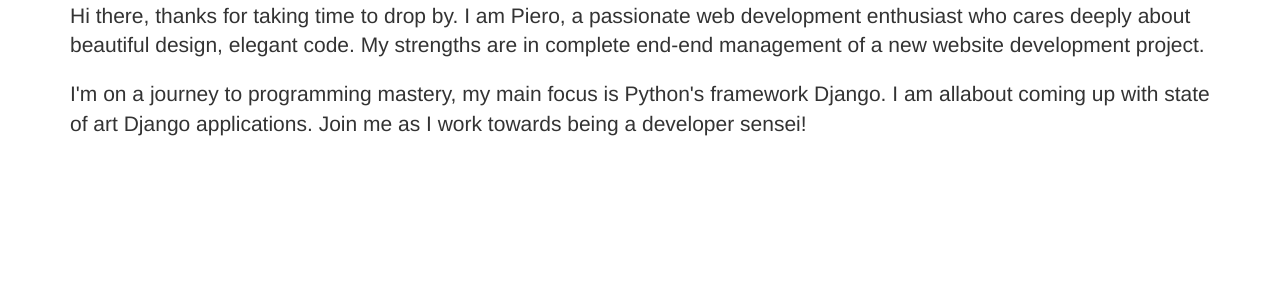
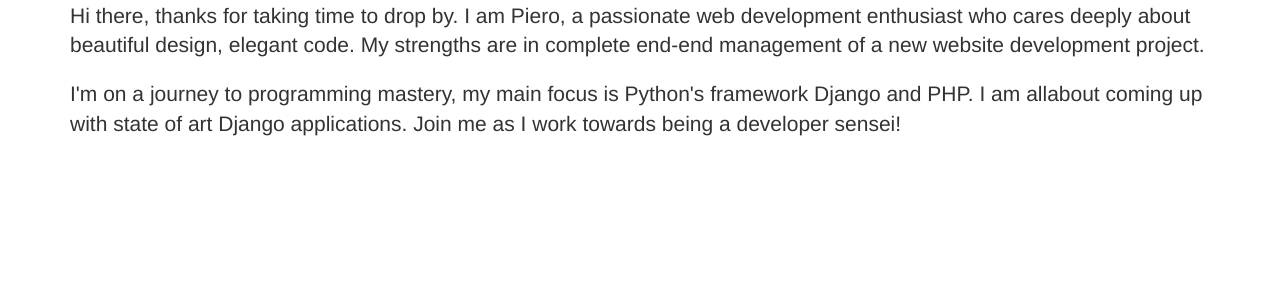
Before and after one commit to nkushh/portfolio, a Django app: page / in a window 1280 px wide. Shown: the part 1097-1385 px from the top of the page. Run offline with Django 3.2, Linux system fonts and the light colour scheme; data that the repository does not hold is empty; some libraries are stand-ins or nearby versions; some web fonts are replaced.

Commit message:
Made changes to portfolio app home page

```diff
--- a/templates/home.html
+++ b/templates/home.html
@@ -15,7 +15,7 @@
 	</div>
 	<img class="img-responsive img-circle center-block bio-image" src="{% static '/images/me.png' %}">
 	<p class="lead">Hi there, thanks for taking time to drop by. I am Piero, a passionate web development enthusiast who cares deeply about beautiful design, elegant code. My strengths are in complete end-end management of a new website development project.</p>
-	<p class="lead">I'm on a journey to programming mastery, my main focus is Python's framework Django. I am allabout coming up with state of art Django applications. Join me as I work towards being a developer sensei!</p>
+	<p class="lead">I'm on a journey to programming mastery, my main focus is Python's framework Django and PHP. I am allabout coming up with state of art Django applications. Join me as I work towards being a developer sensei!</p>
 </div>
 <div id="projects" class="container-fluid projects">
 	<div class="container">
```
